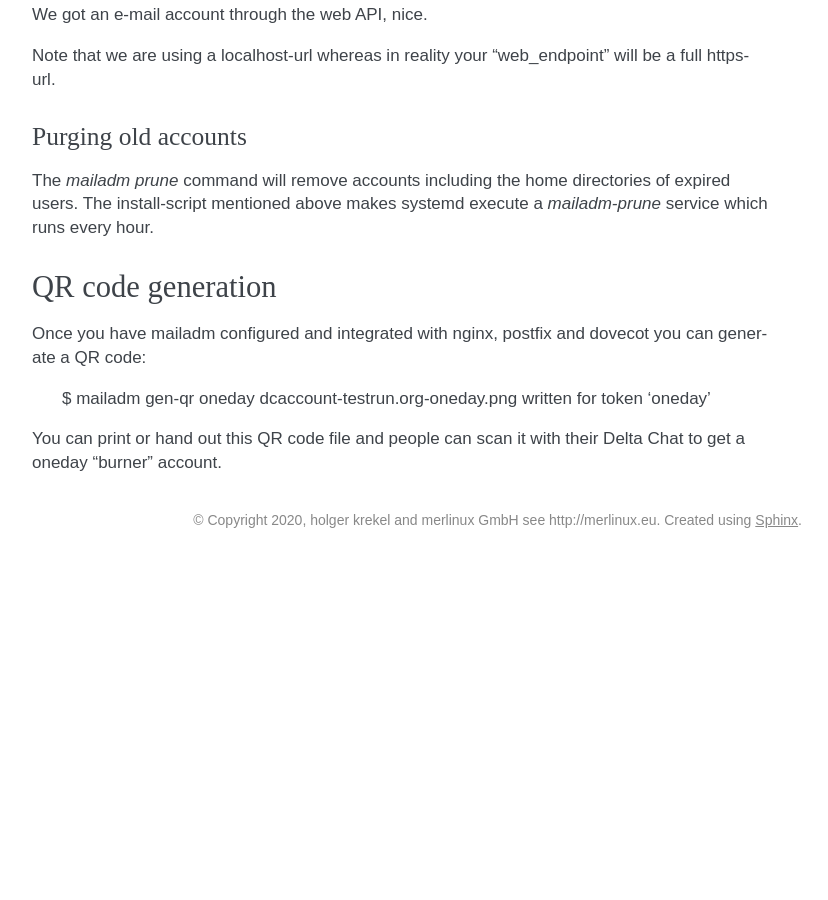
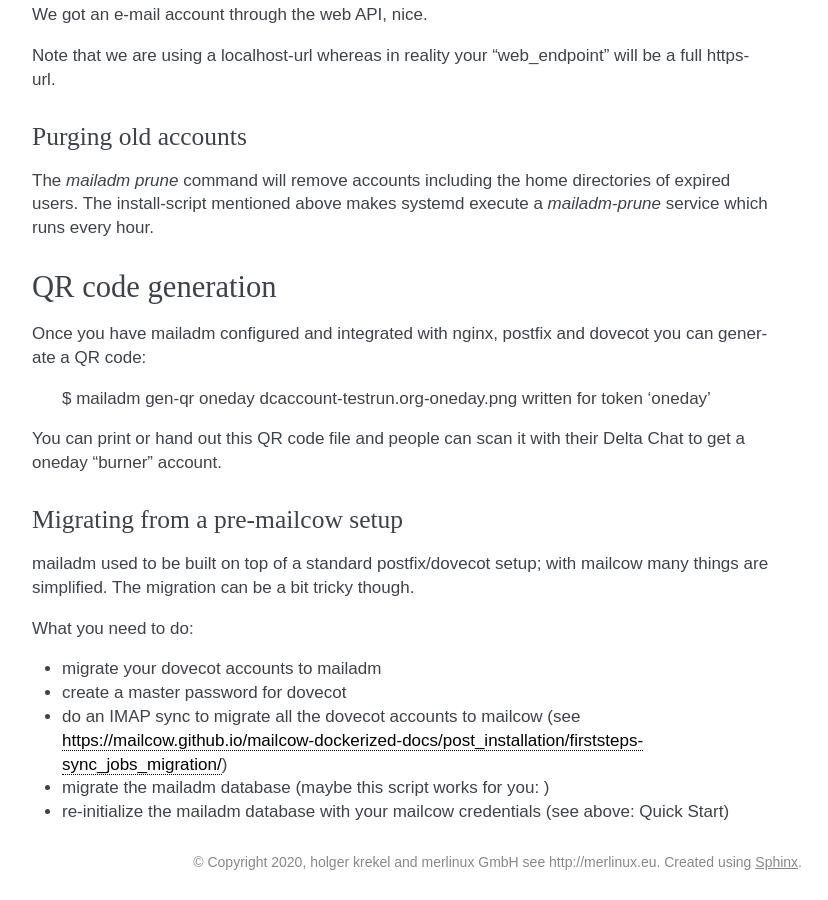
Before and after one commit to deltachat/mailadm, a Sphinx documentation site: the page built from doc/index.rst, in a window 1280 px wide and 900 px high, scrolled down 2465 px. Shown: the whole window, without its empty margins (348-1176 px from the left). Built offline with Sphinx 7.4.7, drawn with Linux system fonts in a browser that asks for light colours; before the commit the page ends 3023 px from its top, so only the background shows below that; some of the changed text lies outside the part shown.

Commit message:
short notes on how to migrate from a pre-mailcow-db

```diff
--- a/doc/index.rst
+++ b/doc/index.rst
@@ -147,3 +147,17 @@
 
 You can print or hand out this QR code file and people can scan it with
 their Delta Chat to get a oneday "burner" account.
+
+Migrating from a pre-mailcow setup
+++++++++++++++++++++++++++++++++++
+
+mailadm used to be built on top of a standard postfix/dovecot setup; with
+mailcow many things are simplified. The migration can be a bit tricky though.
+
+What you need to do:
+
+* migrate your dovecot accounts to mailadm
+* create a master password for dovecot
+* do an IMAP sync to migrate all the dovecot accounts to mailcow (see https://mailcow.github.io/mailcow-dockerized-docs/post_installation/firststeps-sync_jobs_migration/)
+* migrate the mailadm database (maybe this script works for you: )
+* re-initialize the mailadm database with your mailcow credentials (see above: Quick Start)
```
